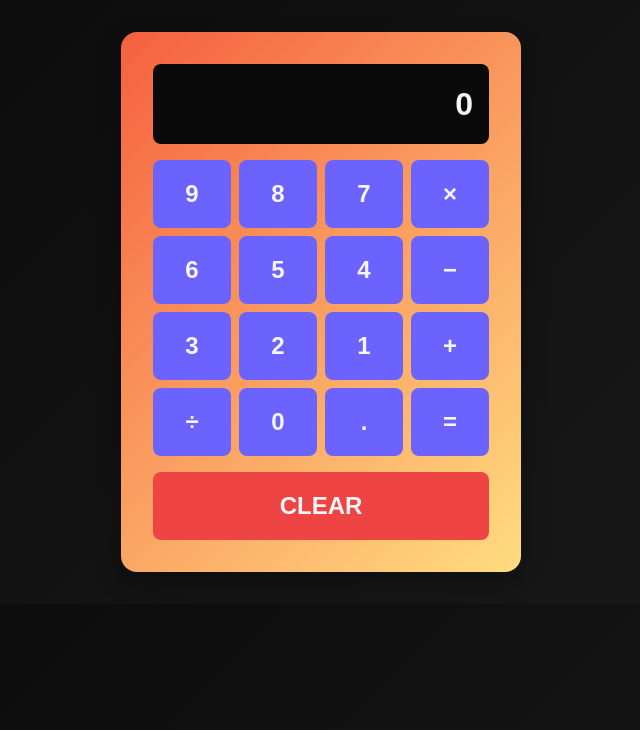
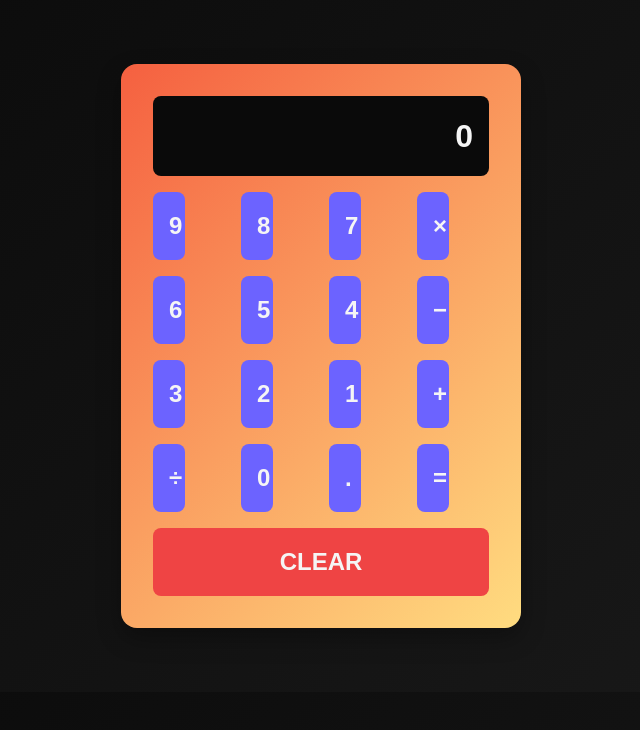
Before and after one commit to IamPeniel-star/Calculator, a plain HTML site: page index.html in a window 1280 px wide. Shown: the whole page, without its empty margins (319-959 px from the left). Drawn offline with nearby package versions, Linux system fonts and the light colour scheme.

Commit message:
Update index.html

```diff
--- a/index.html
+++ b/index.html
@@ -3,7 +3,7 @@
 <head>
     <meta charset="UTF-8">
     <meta name="viewport" content="width=device-width, initial-scale=1.0">
-    <title>Responsive Calculator</title>
+    <title>Modern Calculator</title>
     <script src="https://cdn.tailwindcss.com"></script>
     <style>
         body {
@@ -16,8 +16,7 @@
             border-radius: 1rem;
             padding: 2rem;
             max-width: 400px;
-            width: 90%;
-            margin: 2rem auto;
+            margin: 4rem auto;
             box-shadow: 0 10px 25px rgba(0, 0, 0, 0.3);
         }
 
@@ -30,7 +29,6 @@
             padding: 1rem;
             text-align: right;
             margin-bottom: 1rem;
-            word-break: break-all;
         }
 
         .btn {
@@ -57,7 +55,7 @@
         }
 
         .btn-small {
-            width: 100%;
+            width: 25%;
         }
     </style>
 </head>
@@ -65,7 +63,7 @@
     <div class="calculator">
         <div class="screen" id="display">0</div>
 
-        <div class="grid grid-cols-4 gap-2">
+        <div class="grid grid-cols-4 gap-4">
             <button class="btn btn-small" onclick="appendValue('9')">9</button>
             <button class="btn btn-small" onclick="appendValue('8')">8</button>
             <button class="btn btn-small" onclick="appendValue('7')">7</button>
```
